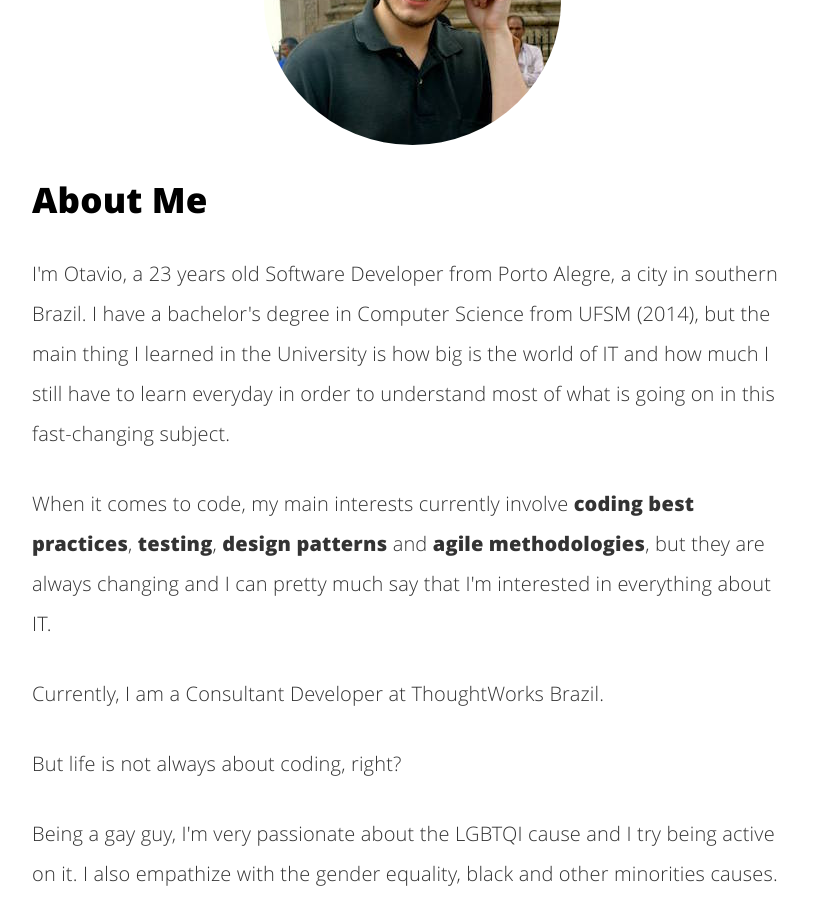
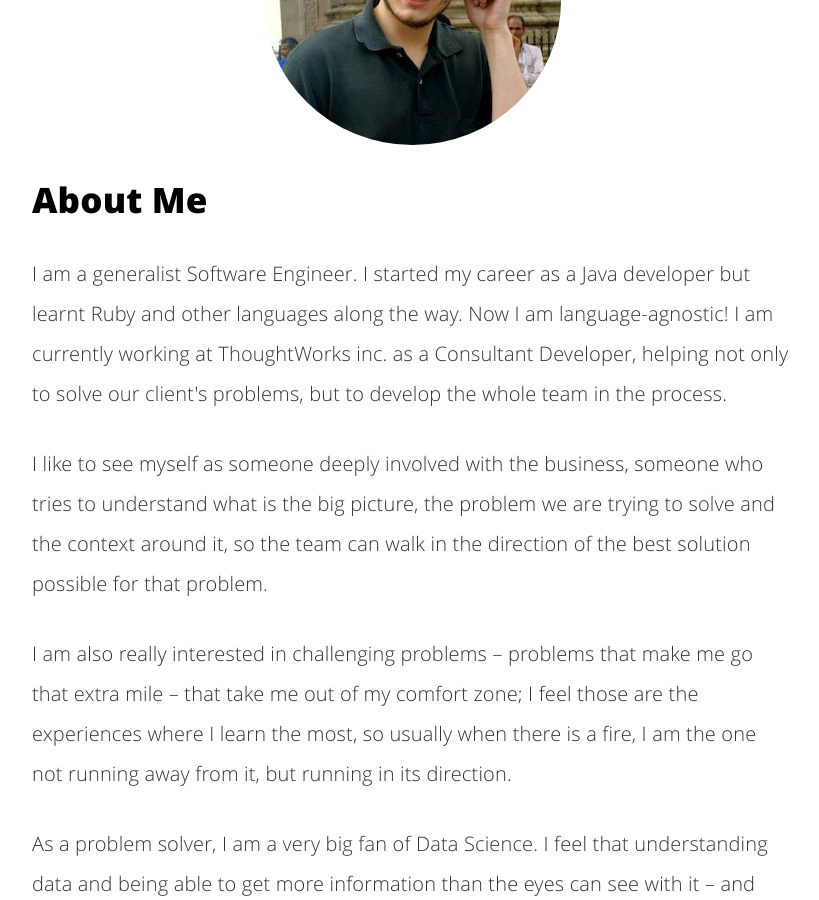
Before and after one commit to OtavioRMachado/otaviormachado.github.io, a Jekyll site: the page built from about.html, in a window 1280 px wide and 900 px high, scrolled down 1113 px. Shown: the whole window, without its empty margins (228-1047 px from the left). Built offline with Jekyll 4.4.1, drawn with Linux system fonts in a browser that asks for light colours; some of the changed text lies outside the part shown.

Commit message:
Updating about.

```diff
--- a/_config.yml
+++ b/_config.yml
@@ -5,9 +5,9 @@ url: "http://otaviormachado.github.io" # the base hostname & protocol for your s
 
 # User settings
 username: Code Bucket
-user_description: Full-time learner who loves development and fights for the LGBTQI cause. Works at ThoughtWorks, where he can do all of that and much more.
+user_description: Eternal learner, Software Developer, Team Enabler and occasional Pokémon Master. I play with words and with code — and I want to make the world a better place.
 user_title: Otávio Machado
-email: omachado@thoughtworks.com
+email: otaviormachado@gmail.com
 twitter_username: _otaviomachado
 github_username:  otaviormachado
 gplus_username: otaviomachado
--- a/about.html
+++ b/about.html
@@ -9,14 +9,15 @@ description: "Who the hell is this weirdo?"
 
 <h2>About Me</h2>
 
-<p>I'm Otavio, a 23 years old Software Developer from Porto Alegre, a city in southern Brazil. I have a bachelor's degree in Computer Science from UFSM (2014), but the main thing I learned in the University is how big is the world of IT and how much I still have to learn everyday in order to understand most of what is going on in this fast-changing subject.</p>
-<p>When it comes to code, my main interests currently involve <b>coding best practices</b>, <b>testing</b>, <b>design patterns</b> and <b>agile methodologies</b>, but they are always changing and I can pretty much say that I'm interested in everything about IT.</p>
-<p>Currently, I am a Consultant Developer at ThoughtWorks Brazil.</p>
+<p>I am a generalist Software Engineer. I started my career as a Java developer but learnt Ruby and other languages along the way. Now I am language-agnostic! I am currently working at ThoughtWorks inc. as a Consultant Developer, helping not only to solve our client's problems, but to develop the whole team in the process.</p>
 
-<p>But life is not always about coding, right?</p>
-<p>Being a gay guy, I'm very passionate about the LGBTQI cause and I try being active on it. I also empathize with the gender equality, black and other minorities causes.</p>
-<p>I love traveling. I've already visited more than 30 countries and I really enjoy discovering new cultures and new customs.</p>
-<p>In my free time, I also play computer games, like <b>League of Legends</b> and <b>Hearthstone</b>.</p>
+<p>I like to see myself as someone deeply involved with the business, someone who tries to understand what is the big picture, the problem we are trying to solve and the context around it, so the team can walk in the direction of the best solution possible for that problem.</p>
+
+<p>I am also really interested in challenging problems – problems that make me go that extra mile – that take me out of my comfort zone; I feel those are the experiences where I learn the most, so usually when there is a fire, I am the one not running away from it, but running in its direction.</p>
+
+<p>As a problem solver, I am a very big fan of Data Science. I feel that understanding data and being able to get more information than the eyes can see with it – and also solving complex problems using a computer – are the future of Software. I worked a little bit on Machine Learning during college and I use my spare time to research more about it. I am also all about diversity.</p>
+
+<p>I am myself a member of the LGBTQ community and I feel that the most diverse a team is, the most diverse and creative the solution we end up reaching is, as well. At ThoughtWorks, I had the opportunity to create the Gender and Sexuality Minorities group and to be a Technical Coach for people who still were not ready to be Software Engineers.</p>
 
 <p>As you can probably notice, english is not my native language. If you see something written wrong, please don't hesitate on contacting me. :)</p>
 
```
